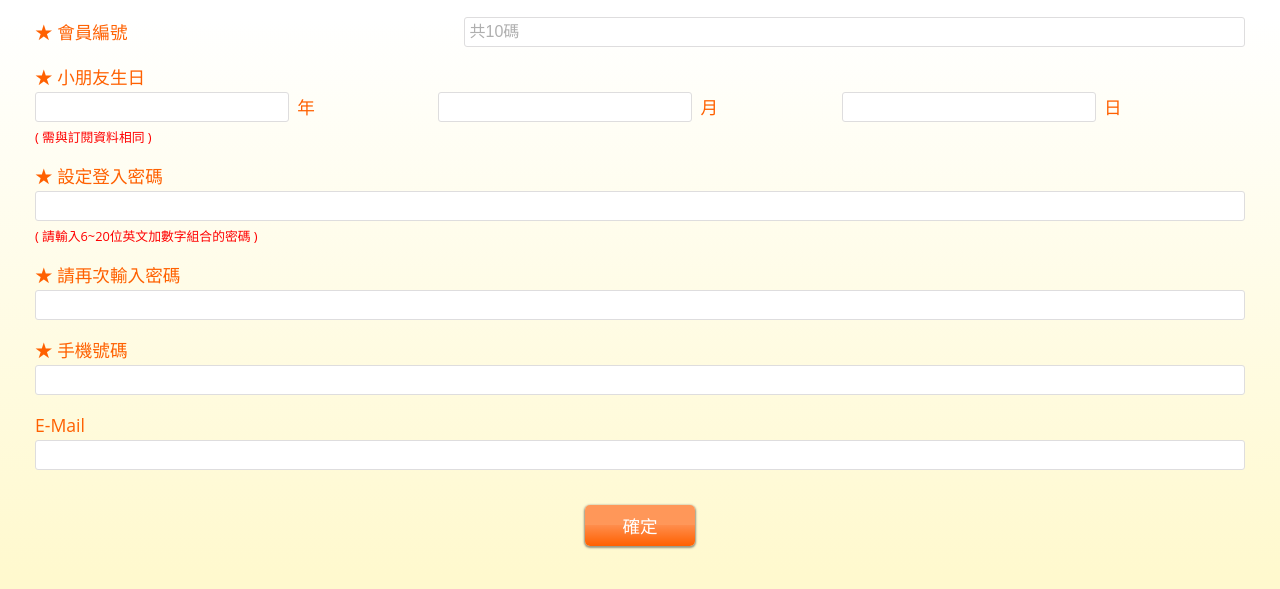
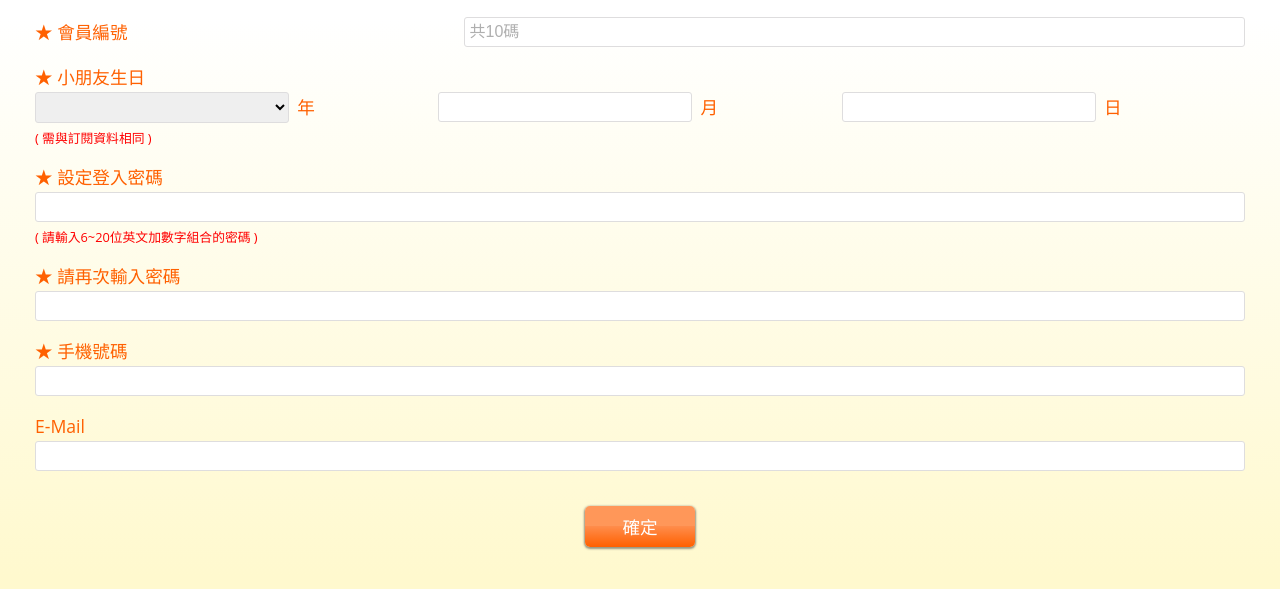
Before and after one commit to SaSaChu/bao_tv, a plain HTML site: page index.html in a window 1280 px wide. Shown: the part 123-712 px from the top of the page. Drawn offline with Linux system fonts and the light colour scheme.

Commit message:
修改測試

```diff
--- a/index.html
+++ b/index.html
@@ -48,9 +48,11 @@
             <div class='t_all_box'>
               <div class='D3'>
                 <div class='w63'>
-                  <form >
-                    <input type="text" name=""/>
-                  </form>
+                  <select>
+                   <option></option>
+                   <option>文字敘述2</option>
+                   <option >文字敘述3</option>
+                  </select>
                 </div>
                 <p class='org13 l_h30' style="padding-left: 5px;">年</p>
               </div>
--- a/scss/public.scss
+++ b/scss/public.scss
@@ -303,7 +303,7 @@ a, button {
 }
 
 
-input {
+input, select {
   display: inline-block;
   width: 100%;
   @include border-radius(3px);
```
Also changed, not shown: css/public.css.
